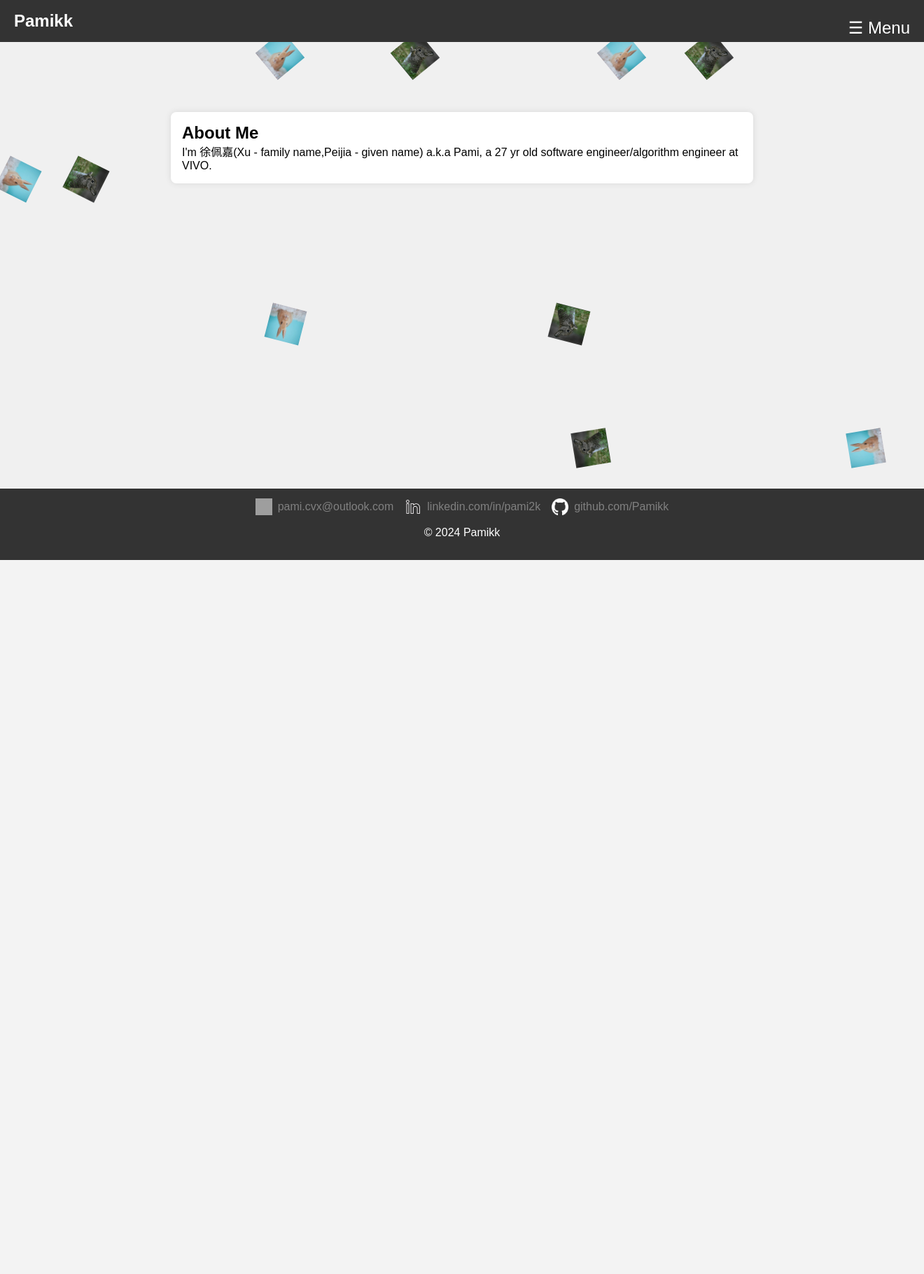
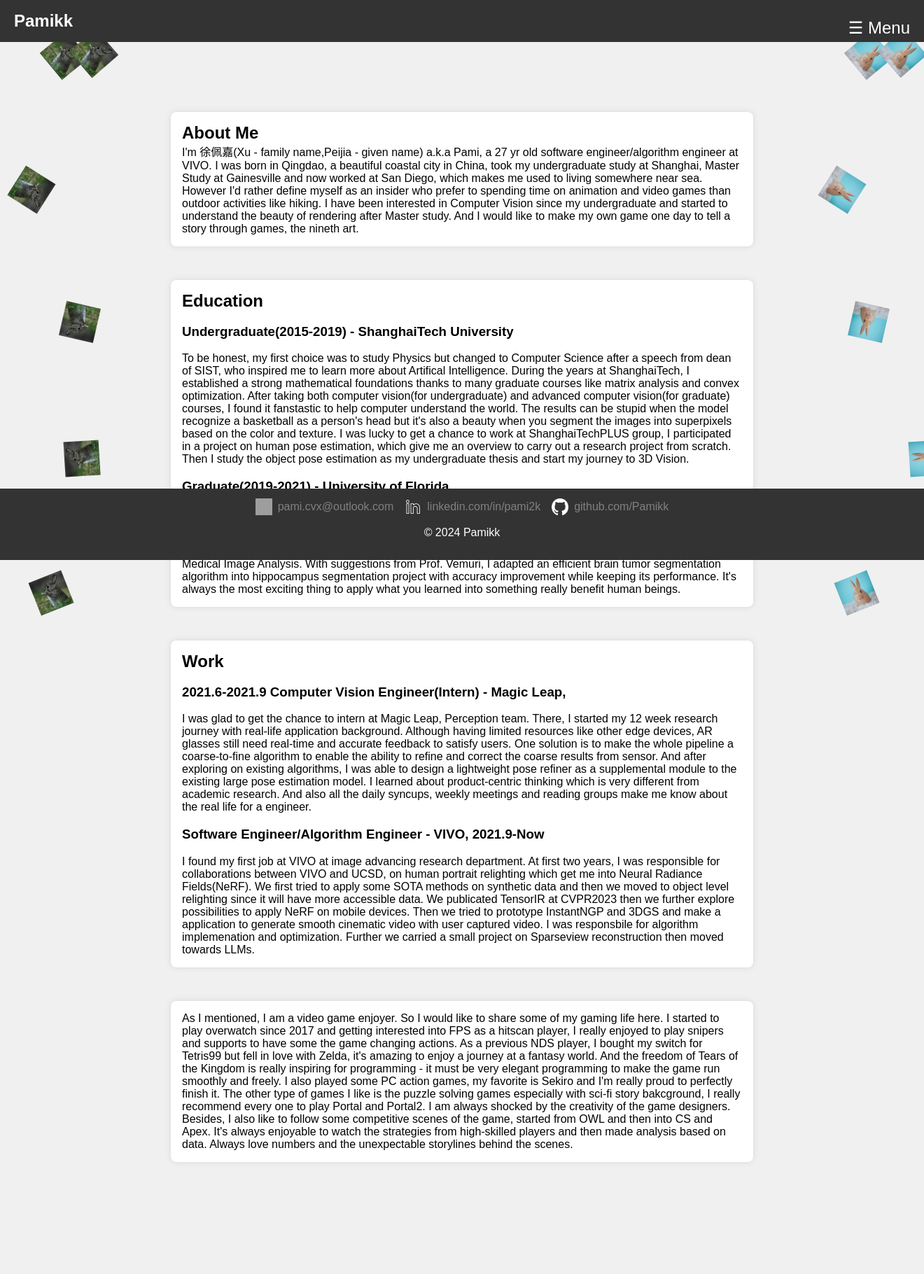
Before and after one commit to Pamikk/Pamikk, a PHP site: page /about.html in a window 1320 px wide; the page is wider, and only the part inside the window is pictured. Shown: that part at 70% size. Before the commit the page ends 800 px from the top of that part, so only its background shows below. Run offline with PHP 8.4, Linux system fonts and the light colour scheme; grey boxes are pictures that could not be loaded.

Commit message:
update about me

```diff
--- a/about.html
+++ b/about.html
@@ -18,14 +18,65 @@
                 <li><a href="#Education">Education</a></li>
                 <li><a href="#work">Work</a></li>
                 <li><a href="#others">Others</a></li>
+                <li><a href="./index.html">Back</a></li>
             </ul>
         </nav>
     </header>
+    <main>
+        <div id="falling-pictures-left"></div><div id="falling-pictures-right"></div>
+        <section id="about">
+            <h2>About Me</h2>
+            <p>I'm 徐佩嘉(Xu - family name,Peijia - given name) a.k.a Pami, a 27 yr old software engineer/algorithm engineer at VIVO.
+                I was born in Qingdao, a beautiful coastal city in China, took my undergraduate study at Shanghai, Master Study at Gainesville and now worked at San Diego,
+                which makes me used to living somewhere near sea. However I'd rather define myself as an insider who prefer to spending time on animation and video games
+                than outdoor activities like hiking. I have been interested in Computer Vision since my undergraduate and started to understand the beauty of rendering after
+                Master study. And I would like to make my own game one day to tell a story through games, the nineth art.</p>
+        </section>
+        <section id="Education">
+            <h2>Education</h2>
+            <h3>Undergraduate(2015-2019) - ShanghaiTech University</h3>
+            <p> To be honest, my first choice was to study Physics but changed to Computer Science after a speech from dean of SIST, who inspired me to
+                learn more about Artifical Intelligence. During the years at ShanghaiTech, I established a strong mathematical foundations thanks to many graduate courses
+                like matrix analysis and convex optimization. After taking both computer vision(for undergraduate) and advanced computer vision(for graduate) courses, I found it
+                fanstastic to help computer understand the world. The results can be stupid when the model recognize a basketball as a person's head but it's also a beauty when you segment
+                the images into superpixels based on the color and texture. I was lucky to get a chance to work at ShanghaiTechPLUS group, I participated in a project on human pose estimation,
+                which give me an overview to carry out a research project from scratch. Then I study the object pose estimation as my undergraduate thesis and start my journey to 3D Vision.
+            </p>
+            <h3>Graduate(2019-2021) - University of Florida</h3>
+            <p>
+                Due to the large volume of peer classmates, I didn't get a chance to carry out my own research project with a supervisior. However, I took this chance to solidify my basic knowleges.
+                I took courses like computer graphics and high performance computing, where I got to touch OpenGL and CUDA. It's really amazing to render your own face. It got not only about learning
+                but also getting related to research during my course project about Medical Image Analysis. With suggestions from Prof. Vemuri, I adapted an efficient brain tumor segmentation algorithm into
+                hippocampus segmentation project with accuracy improvement while keeping its performance. It's always the most exciting thing to apply what you learned into something really benefit human beings.       </p>
+        </section>
+        <section id="work">
+            <h2>Work</h2>
+            <h3>2021.6-2021.9 Computer Vision Engineer(Intern) - Magic Leap, </h3>
+            <p> I was glad to get the chance to intern at Magic Leap, Perception team. There, I started my 12 week research journey with real-life application background.
+                Although having limited resources like other edge devices, AR glasses still need real-time and accurate feedback to satisfy users. One solution is to make the
+                whole pipeline a coarse-to-fine algorithm to enable the ability to refine and correct the coarse results from sensor. And after exploring on existing algorithms,
+                I was able to design a lightweight pose refiner as a supplemental module to the existing large pose estimation model. I learned about product-centric thinking which is
+                very different from academic research. And also all the daily syncups, weekly meetings and reading groups make me know about the real life for a engineer.
+            </p>
+            <h3>Software Engineer/Algorithm Engineer - VIVO, 2021.9-Now</h3>
+            <p>
+                I found my first job at VIVO at image advancing research department. At first two years, I was responsible for collaborations between VIVO and UCSD, on human portrait relighting which get
+                me into Neural Radiance Fields(NeRF). We first tried to apply some SOTA methods on synthetic data and then we moved to object level relighting since it will have more accessible data. We publicated TensorIR at
+                CVPR2023 then we further explore possibilities to apply NeRF on mobile devices. Then we tried to prototype InstantNGP and 3DGS and make a application to generate smooth cinematic video with user captured video. I was
+                responsbile for algorithm implemenation and optimization. Further we carried a small project on Sparseview reconstruction then moved towards LLMs.
+            </p>
 
-    <section id="about">
-        <h2>About Me</h2>
-        <p>I'm 徐佩嘉(Xu - family name,Peijia - given name) a.k.a Pami, a 27 yr old software engineer/algorithm engineer at VIVO. </p>
-    </section>
+        </section>
+        <section id="others">
+            As I mentioned, I am a video game enjoyer. So I would like to share some of my gaming life here. I started to play overwatch since 2017 and getting interested into FPS as a hitscan player, I really
+            enjoyed to play snipers and supports to have some the game changing actions. As a previous NDS player, I bought my switch for Tetris99 but fell in love with Zelda, it's amazing to enjoy a journey at a
+            fantasy world. And the freedom of Tears of the Kingdom is really inspiring for programming - it must be very elegant programming to make the game run smoothly and freely. I also played some PC action games, my
+            favorite is Sekiro and I'm really proud to perfectly finish it. The other type of games I like is the puzzle solving games especially with sci-fi story bakcground, I really recommend every one to play Portal and
+            Portal2. I am always shocked by the creativity of the game designers.
+            Besides, I also like to follow some competitive scenes of the game, started from OWL and then into CS and Apex. It's always enjoyable to watch the strategies from high-skilled players and then made analysis based on
+            data. Always love numbers and the unexpectable storylines behind the scenes.
+        </section>
+    </main>
 
     <footer class="shrink">
         <div class="contact-icons">
@@ -35,7 +86,7 @@
         </div>
         <p>&copy; 2024 Pamikk</p>
     </footer>
-    <div id="falling-pictures"></div>
+
 
     <script src="./summer/scripts.js"></script>
 </body>
--- a/index.html
+++ b/index.html
@@ -27,6 +27,8 @@
             </ul>
         </nav>
     </header>
+    <main>
+        <!-- <div id="falling-pictures-left"></div><div id="falling-pictures-right"></div> -->
 
         <section id="about">
             <h2>About Me</h2>
@@ -75,6 +77,7 @@
                 <li>3D Vision: NeRF, 3DGS, 3D Reconstruction</li>
             </ul>
         </section>
+    </main>
 
 
     <footer id="main-footer">
--- a/summer/scripts.js
+++ b/summer/scripts.js
@@ -22,12 +22,12 @@
     });
 });
 // Function to create falling pictures
-function createFallingPicture(src) {
+function createFallingPicture(src, containerId) {
     const picture = document.createElement('img');
     picture.src = src;
     picture.classList.add('falling-picture');
     picture.style.left = `${Math.random() * 100}%`;
-    document.getElementById('falling-pictures').appendChild(picture);
+    document.getElementById(containerId).appendChild(picture);
 
     // Remove the picture after the animation ends
     picture.addEventListener('animationend', () => {
@@ -37,6 +37,6 @@
 
 // Add falling pictures at intervals
 setInterval(() => {
-    createFallingPicture('./summer/3 cute2.jpg'); // Replace with your image paths
-    createFallingPicture('./summer/bunny2.webp'); // Replace with your image paths
+    createFallingPicture('./summer/3 cute2.jpg', 'falling-pictures-left'); // Replace with your image paths
+    createFallingPicture('./summer/bunny2.webp', 'falling-pictures-right'); // Replace with your image paths
 }, 1000); // Adjust the interval as needed
--- a/summer/styles.css
+++ b/summer/styles.css
@@ -129,7 +129,7 @@
 #about {
     margin-top: 10rem; /* Adjust this value to move the section further down */
 }
-#skills {
+#skills,#others {
     margin-bottom: 10rem; /* Adjust this value to move the section further down */
 }
 section:not(#about) {
@@ -210,14 +210,22 @@
 footer a:hover {
     text-decoration: underline; /* Optional: Add underline on hover */
 }
-#falling-pictures {
-    position: fixed;
+#falling-pictures-left,
+#falling-pictures-right {
+    position: absolute;
     top: 0;
-    left: 0;
-    width: 100%;
+    width: 10%; /* Adjust the width of the falling pictures area */
     height: 100%;
     pointer-events: none; /* Allow clicks to pass through */
     z-index: 999; /* Ensure it is above other content */
+}
+
+#falling-pictures-left {
+    left: 10px;
+}
+
+#falling-pictures-right {
+    right: 10px;
 }
 
 .falling-picture {
@@ -230,9 +238,14 @@
 @keyframes fall {
     0% {
         top: -10%;
+        transform: translateX(0) rotate(0deg);
+    }
+    50% {
+        transform: translateX(20px) rotate(180deg);
     }
     100% {
         top: 110%;
+        transform: translateX(0) rotate(360deg);
     }
 }
 
```
Also changed, not shown: README.md. Lines whose indentation alone changed are shown as unchanged.
